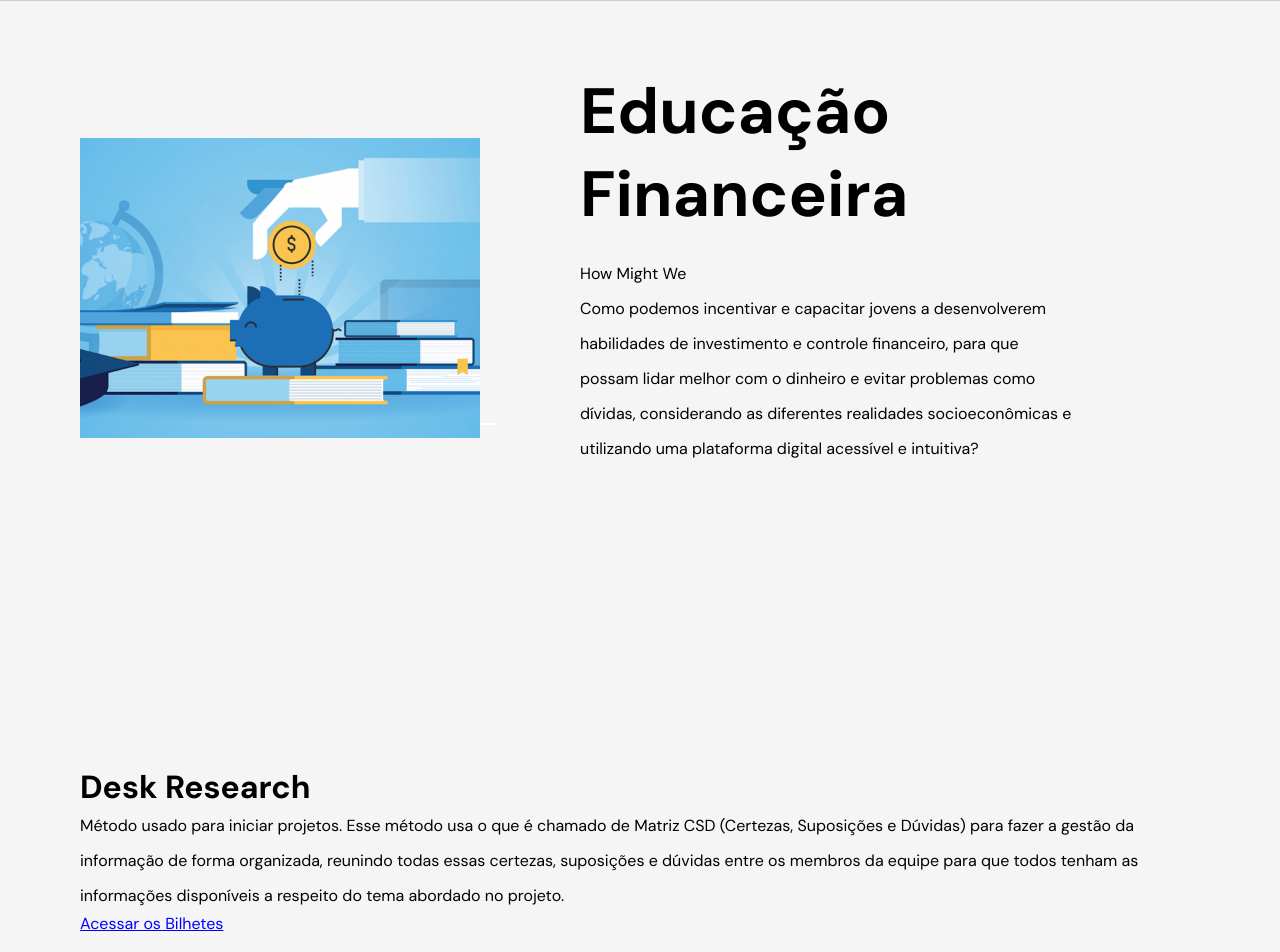
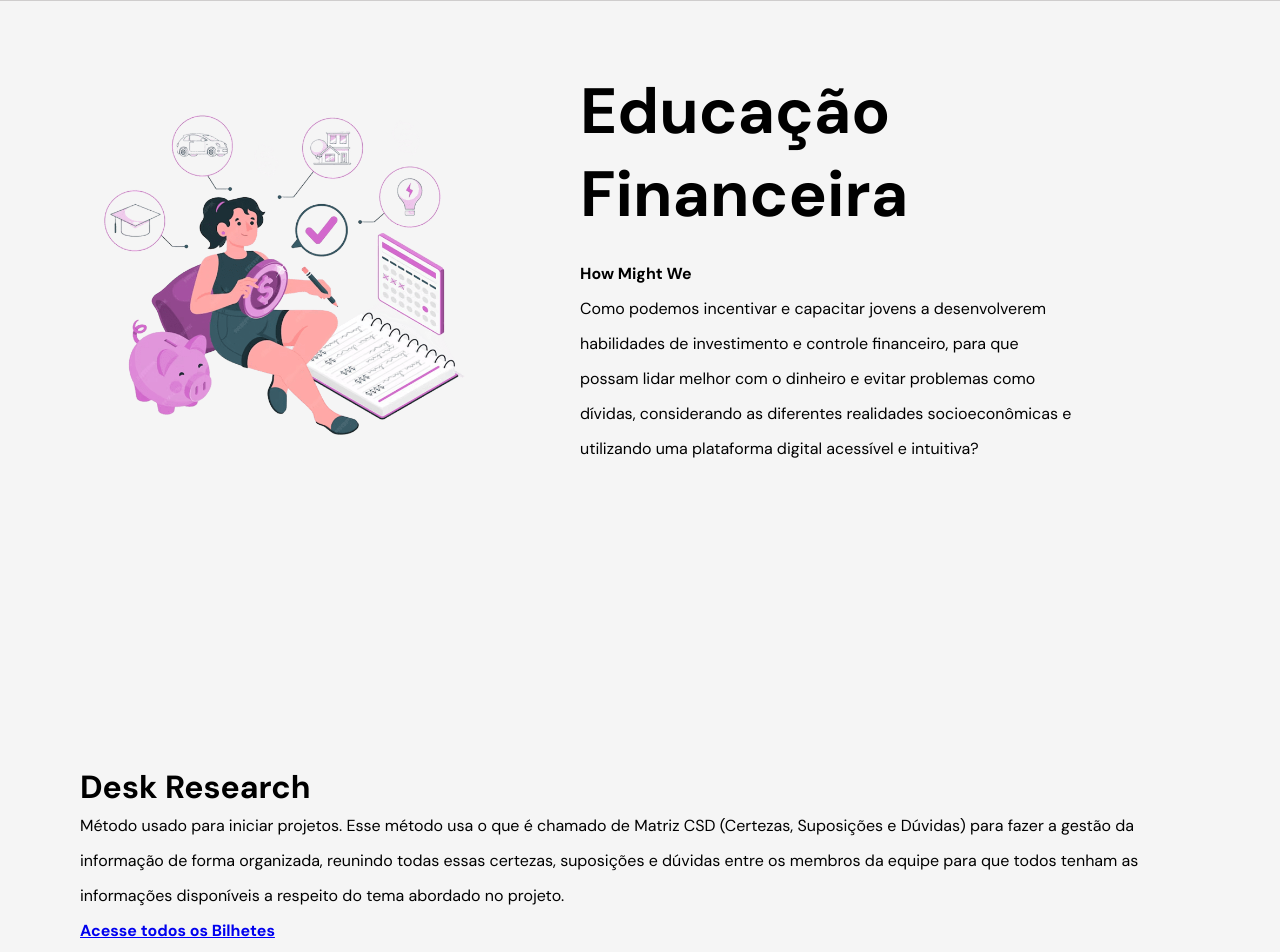
Before and after one commit to SanttosDev/Trabalho_IHC_UFF, a plain HTML site: page index.html in a window 1280 px wide. Shown: the part 80-1032 px from the top of the page. Drawn offline with Linux system fonts and the light colour scheme.

Commit message:
novas passos

```diff
--- a/css/components/header.css
+++ b/css/components/header.css
@@ -58,3 +58,8 @@ header .header__right .header__image .background {
     margin: 2rem auto 4rem;
   }
 }
+
+.button-link p {
+  color: #0000EE;
+  font-weight: bold;
+}
--- a/index.html
+++ b/index.html
@@ -45,14 +45,14 @@
   <!-- header -->
   <header id="header" class="max-width">
       <div class="header__right">
-        <img src="assets/educacao-financeira.png" width="400px" alt="Desk Research - Certezas, Suposições e Dúvidas" />
-        <div class="header__image">
+        <img src="assets/Educação_Financeira_sem_fundo.png" width="400px" alt="Desk Research - Certezas, Suposições e Dúvidas" />
+        <div class="header__right">
         </div>
       </div>
     <div class="header__left">
       <h1>Educação Financeira</h1>
       <p>
-        How Might We <br>
+        <b>How Might We</b><br>
         Como podemos incentivar e capacitar jovens a desenvolverem habilidades de investimento e controle financeiro, para que possam lidar melhor com o dinheiro e evitar problemas como dívidas, considerando as diferentes realidades socioeconômicas e utilizando uma plataforma digital acessível e intuitiva?
       </p>
     </div>
@@ -63,19 +63,22 @@
     <div class="desk-research__text">
       <h2 class="secondary-title">Desk Research</h2>
       <p>
-        Método usado para iniciar projetos. Esse método usa o que é chamado de Matriz CSD (Certezas, Suposições e Dúvidas) para fazer a gestão da informação de forma organizada, reunindo todas essas certezas, suposições e dúvidas entre os membros da equipe para que todos tenham as informações disponíveis a respeito do tema abordado no projeto.
+        Método usado para iniciar projetos. Esse método usa o que é chamado de Matriz CSD (Certezas, Suposições e Dúvidas)
+        para fazer a gestão da informação de forma organizada, reunindo todas essas certezas,
+        suposições e dúvidas entre os membros da equipe para que todos tenham as informações disponíveis a respeito do
+        tema abordado no projeto.
       </p>
-      <div class="button">
-        <a href="https://miro.com/welcomeonboard/SVdkUXFqNEpQaFlUT29MVkIwWEw2QmplOTFCS2tYbHgzS0txTXk5YVZpZjdQM3FhemRjVnpxaklybzljQnlqWXwzNDU4NzY0NjAyMzE3NDM5Njk3fDI=?share_link_id=76162395611"
-           target="_blank" class="button-link link-interativo">
-          Acessar os Bilhetes
-        </a>
-      </div>
     </div>
-  <br>
+    <div class="button">
+      <a href="https://miro.com/welcomeonboard/SVdkUXFqNEpQaFlUT29MVkIwWEw2QmplOTFCS2tYbHgzS0txTXk5YVZpZjdQM3FhemRjVnpxaklybzljQnlqWXwzNDU4NzY0NjAyMzE3NDM5Njk3fDI=?share_link_id=76162395611"
+         target="_blank" class="button-link link-interativo">
+          <p>Acesse todos os Bilhetes</p>
+      </a>
+  </div>
+
   <br>
     <div class="desk-research__image">
-      <img src="assets/certeza.png" width="1200px" alt="Desk Research - Certezas, Suposições e Dúvidas" />
+      <img src="assets/bilhete.dados.png" width="800px" alt="Desk Research - Certezas, Suposições e Dúvidas" />
     </div>
   </section>
 
@@ -99,7 +102,7 @@
   <!-- Footer -->
   <footer id="footer">
     <div class="footer__content max-width mb-0">
-      <h2 class="tertiary-title mb-s">Em desenvolvimento com 🤍 para IHC</h2>
+      <h2 class="tertiary-title mb-s">Em desenvolvimento com 🤍</h2>
       <p class="mb-m">
       </p>
       <div class="footer__contact mb-m">
```
Also changed, not shown: assets/Educação_Financeira_sem_fundo.png (added), assets/certeza.png (deleted), assets/educacao-financeira.png (deleted), assets/lembretes.png (added), assets/painel.png (deleted), 1 other file.
